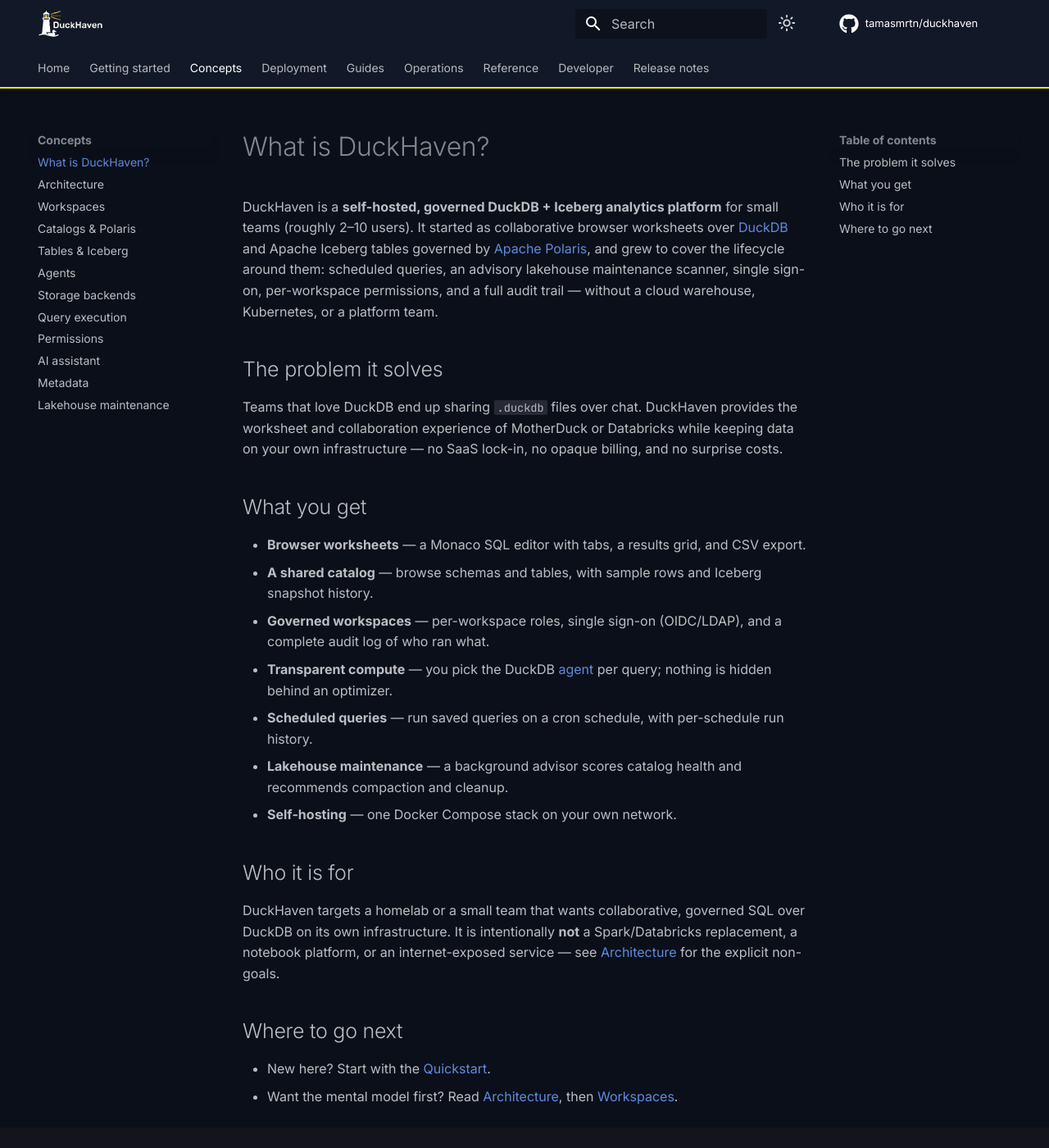
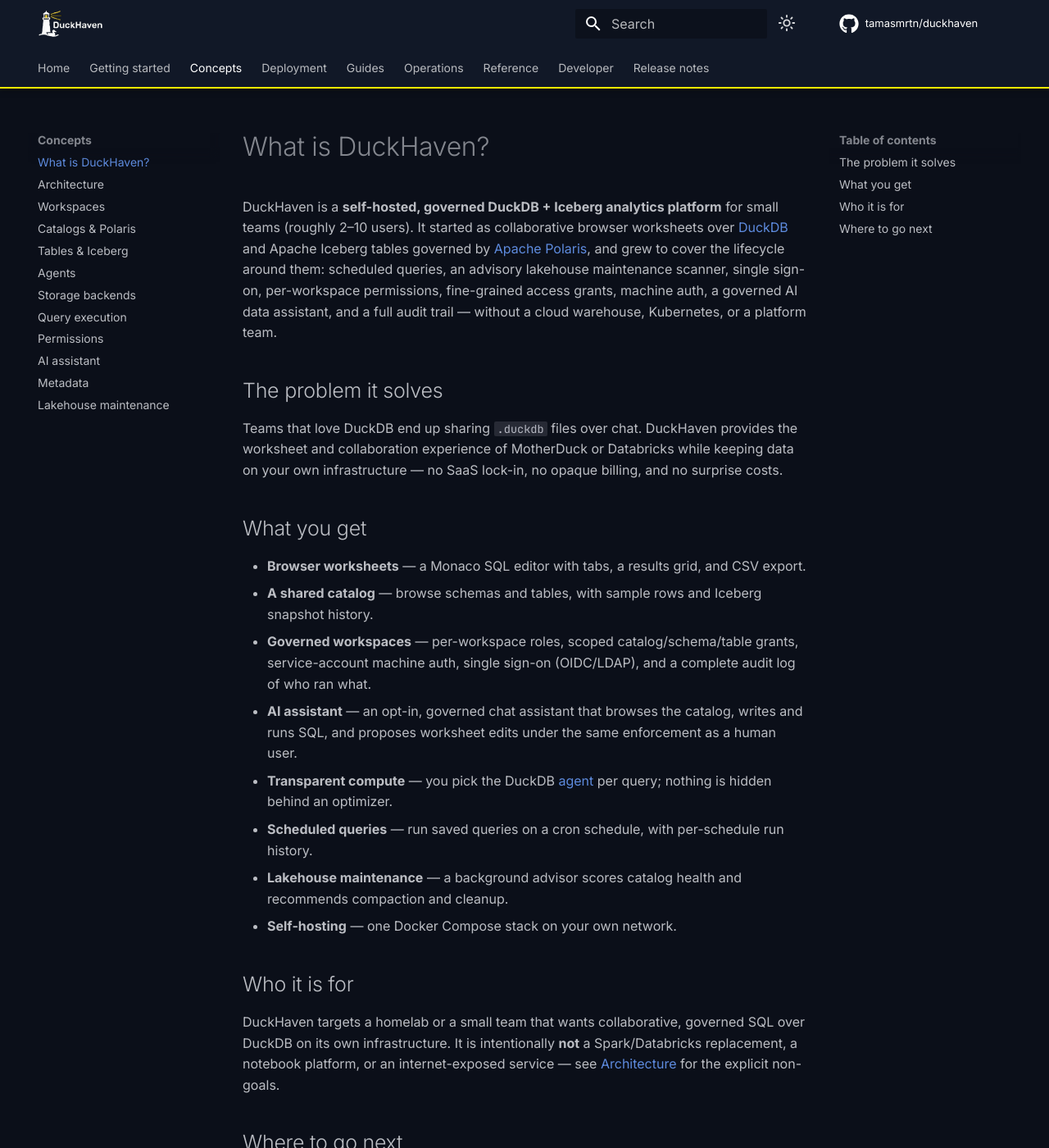
Before and after one commit to tamasmrtn/duckhaven, an MkDocs documentation site: the page built from docs/concepts/what-is-duckhaven.md, in a window 1280 px wide and 1400 px high. Shown: the whole window at 82% size. Built offline with MkDocs 1.6.1 and Material for MkDocs 9.7.7, drawn with Linux system fonts in a browser that asks for light colours; comment, search, counter and statistics services are not loaded.

Commit message:
Add scoped grants, machine auth, and assistant to the docs pitch
The docs homepage cards, the "What is DuckHaven?" concept page, and
the mkdocs site description were still describing the pre-grants,
pre-assistant, pre-machine-auth product.

```diff
--- a/docs/concepts/what-is-duckhaven.md
+++ b/docs/concepts/what-is-duckhaven.md
@@ -3,8 +3,9 @@
 DuckHaven is a **self-hosted, governed DuckDB + Iceberg analytics platform** for small teams (roughly 2–10 users). It
 started as collaborative browser worksheets over [DuckDB](https://duckdb.org/) and Apache Iceberg tables governed by
 [Apache Polaris](https://polaris.apache.org/), and grew to cover the lifecycle around them: scheduled queries, an
-advisory lakehouse maintenance scanner, single sign-on, per-workspace permissions, and a full audit trail — without a
-cloud warehouse, Kubernetes, or a platform team.
+advisory lakehouse maintenance scanner, single sign-on, per-workspace permissions, fine-grained access grants, machine
+auth, a governed AI data assistant, and a full audit trail — without a cloud warehouse, Kubernetes, or a platform
+team.
 
 ## The problem it solves
 
@@ -16,7 +17,10 @@ billing, and no surprise costs.
 
 - **Browser worksheets** — a Monaco SQL editor with tabs, a results grid, and CSV export.
 - **A shared catalog** — browse schemas and tables, with sample rows and Iceberg snapshot history.
-- **Governed workspaces** — per-workspace roles, single sign-on (OIDC/LDAP), and a complete audit log of who ran what.
+- **Governed workspaces** — per-workspace roles, scoped catalog/schema/table grants, service-account machine auth,
+  single sign-on (OIDC/LDAP), and a complete audit log of who ran what.
+- **AI assistant** — an opt-in, governed chat assistant that browses the catalog, writes and runs SQL, and proposes
+  worksheet edits under the same enforcement as a human user.
 - **Transparent compute** — you pick the DuckDB [agent](agents.md) per query; nothing is hidden behind an optimizer.
 - **Scheduled queries** — run saved queries on a cron schedule, with per-schedule run history.
 - **Lakehouse maintenance** — a background advisor scores catalog health and recommends compaction and cleanup.
--- a/mkdocs.yml
+++ b/mkdocs.yml
@@ -1,7 +1,8 @@
 site_name: DuckHaven
 site_description: >-
   Self-hosted, governed DuckDB + Iceberg analytics platform for small teams —
-  collaborative worksheets, scheduled queries, catalog governance via Apache
+  collaborative worksheets, scoped access grants, service-account machine auth,
+  an AI data assistant, scheduled queries, catalog governance via Apache
   Polaris, lakehouse maintenance, and multi-agent compute, on your own
   infrastructure.
 site_url: https://tamasmrtn.github.io/duckhaven/
```
Also changed, not shown: docs/index.md (+9 -2 lines).
